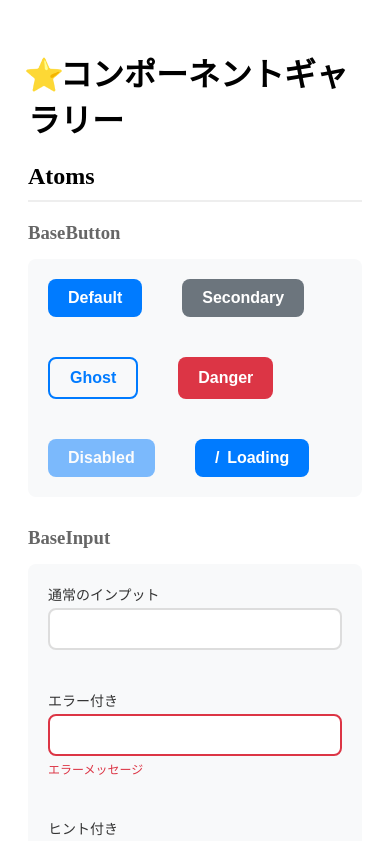
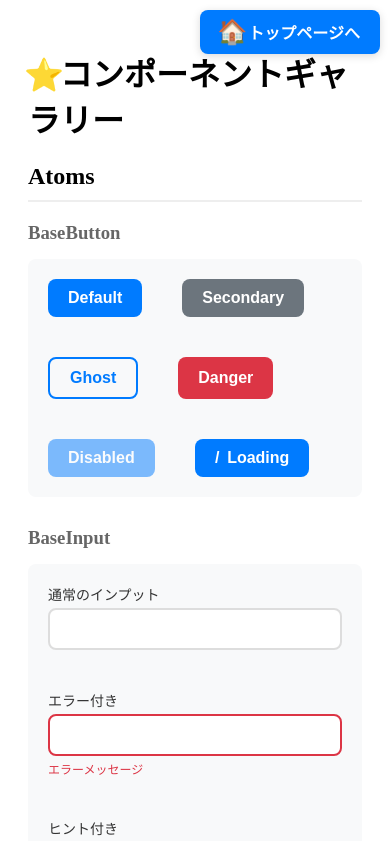
Before and after one commit to Riri-Inferno/my-portfolio, a Vue app: page /components in a window 390 px wide. Shown: the top 841 px of the page. Built offline with nearby package versions, Linux system fonts and the light colour scheme; the HTML template or start-up script is replaced by a standard one.

Commit message:
トップに戻るボタンを配置

```diff
--- a/src/components/pages/ComponentGallery.vue
+++ b/src/components/pages/ComponentGallery.vue
@@ -1,5 +1,16 @@
 <template>
   <div class="component-gallery">
+    <!-- トップページに戻るボタン（固定表示） -->
+    <div class="back-to-top-button">
+      <BaseButton
+        variant="primary"
+        @click="$router.push('/')"
+        style="box-shadow: 0 2px 8px rgba(0, 0, 0, 0.15)"
+      >
+        <BaseIcon icon="🏠" /> トップページへ
+      </BaseButton>
+    </div>
+
     <h1><BaseIcon icon="⭐" size="large" />コンポーネントギャラリー</h1>
 
     <!-- Atoms -->
@@ -471,7 +482,7 @@
       </div>
     </section>
 
-    <!-- Organismsセクション-->
+    <!-- Organisms-->
     <section class="gallery-section">
       <h2>Organisms</h2>
 
@@ -861,6 +872,7 @@ const handleLoginError = (error: string) => {
   padding: 20px;
   max-width: 1200px;
   margin: 0 auto;
+  position: relative;
 }
 
 .gallery-section {
@@ -890,4 +902,23 @@ const handleLoginError = (error: string) => {
   background-color: #f8f9fa;
   border-radius: 8px;
 }
+
+.back-to-top-button {
+  position: fixed;
+  top: 20px;
+  right: 20px;
+  z-index: 1000;
+
+  // モバイル
+  @media (max-width: 768px) {
+    top: 10px;
+    right: 10px;
+
+    // モバイルではボタンを少し小さくする
+    :deep(.base-button) {
+      padding: 8px 16px;
+      font-size: 14px;
+    }
+  }
+}
 </style>
```
